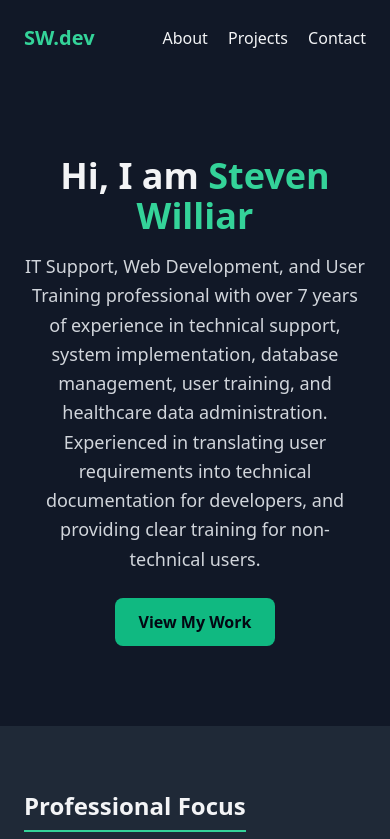
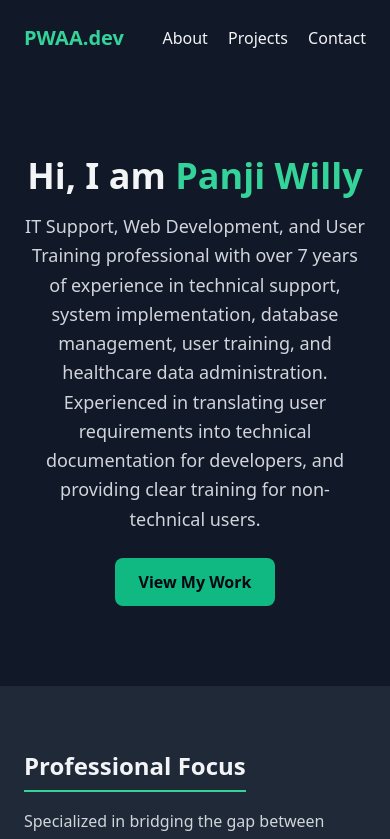
Before and after one commit to ZeeLly21/panjiwillyaa-github.io, a plain HTML site: page index.html in a window 390 px wide. Shown: the top 839 px of the page. Drawn offline with nearby package versions, Linux system fonts and the light colour scheme.

Commit message:
Update index.html

```diff
--- a/index.html
+++ b/index.html
@@ -3,7 +3,7 @@
 <head>
     <meta charset="UTF-8">
     <meta name="viewport" content="width=device-width, initial-scale=1.0">
-    <title>Steven Williar | IT Support & Web Development Professional</title>
+    <title>Panji Willy Andhana Agustino | IT Support & Web Development Professional</title>
     <!-- Tailwind CSS for Fast & Modern Styling -->
     <script src="https://cdn.tailwindcss.com"></script>
 </head>
@@ -11,7 +11,7 @@
 
     <!-- NAVIGATION -->
     <nav class="p-6 max-w-5xl mx-auto flex justify-between items-center">
-        <h1 class="text-xl font-bold text-emerald-400">SW.dev</h1>
+        <h1 class="text-xl font-bold text-emerald-400">PWAA.dev</h1>
         <div class="space-x-4">
             <a href="#about" class="hover:text-emerald-400 transition">About</a>
             <a href="#projects" class="hover:text-emerald-400 transition">Projects</a>
@@ -22,7 +22,7 @@
     <!-- HERO SECTION -->
     <header class="max-w-5xl mx-auto px-6 py-20 text-center md:text-left md:flex md:items-center md:justify-between">
         <div class="w-full">
-            <h2 class="text-4xl md:text-5xl font-extrabold mb-4">Hi, I am <span class="text-emerald-400">Steven Williar</span></h2>
+            <h2 class="text-4xl md:text-5xl font-extrabold mb-4">Hi, I am <span class="text-emerald-400">Panji Willy</span></h2>
             <p class="text-lg text-gray-300 leading-relaxed mb-6 max-w-4xl">
                 IT Support, Web Development, and User Training professional with over 7 years of experience in technical support, system implementation, database management, user training, and healthcare data administration. Experienced in translating user requirements into technical documentation for developers, and providing clear training for non-technical users.
             </p>
@@ -94,7 +94,7 @@
             <!-- GitHub (Tautan disiapkan, bisa diisi nanti jika sudah ada repositori public) -->
             <a href="#" class="text-gray-400 hover:text-emerald-400 transition">GitHub</a>
         </div>
-        <p>&copy; 2026 Steven Williar. All rights reserved.</p>
+        <p>&copy; 2026 Zee Lly. All rights reserved.</p>
     </footer>
 
 </body>
```
